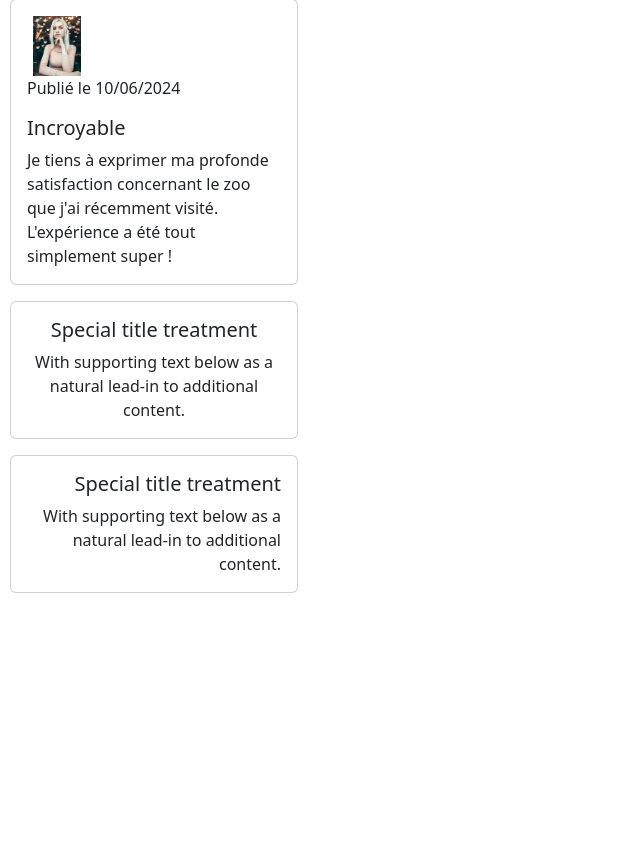
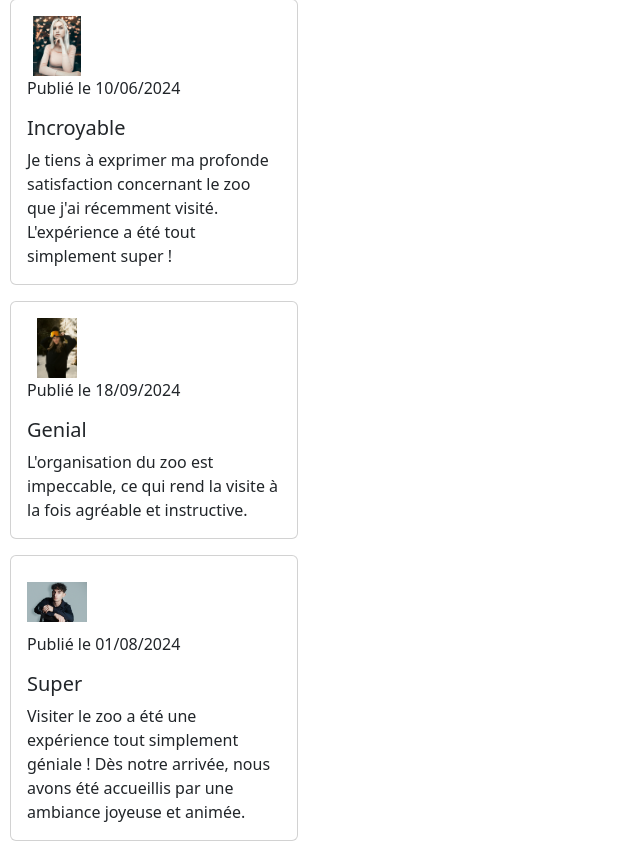
Before and after one commit to Y04N2/zooArcadia, a PHP site: page / in a window 1280 px wide. Shown: the part 480-1337 px from the top of the page, without its empty margins (0-640 px from the left). Before the commit the page ends 1073 px from the top, so only its background shows below. Run offline with PHP 8.4, Linux system fonts and the light colour scheme.

Commit message:
card avis  non fini

```diff
--- a/index.php
+++ b/index.php
@@ -69,18 +69,22 @@
          </div>
       </div>
 
-      <div class="card text-center mb-3" style="width: 18rem;">
+      <div class="card mb-3" style="width: 18rem;">
          <div class="card-body">
-            <h5 class="card-title">Special title treatment</h5>
-            <p class="card-text">With supporting text below as a natural lead-in to additional content.</p>
+            <img class="img-profile" src="/asset/picture/profiles/karsten.jpg">
+            <p class="publication-date">Publié le 18/09/2024</p>
+            <h5 class="card-title">Genial</h5>
+            <p class="card-text">L'organisation du zoo est impeccable, ce qui rend la visite à la fois agréable et instructive. </p>
 
          </div>
       </div>
 
-      <div class="card text-end" style="width: 18rem;">
+      <div class="card mb-3" style="width: 18rem;">
          <div class="card-body">
-            <h5 class="card-title">Special title treatment</h5>
-            <p class="card-text">With supporting text below as a natural lead-in to additional content.</p>
+            <img class="img-profile" src="/asset/picture/profiles/adrien-lopes.jpg">
+            <p class="publication-date">Publié le 01/08/2024</p>
+            <h5 class="card-title">Super</h5>
+            <p class="card-text">Visiter le zoo a été une expérience tout simplement géniale ! Dès notre arrivée, nous avons été accueillis par une ambiance joyeuse et animée.</p>
 
          </div>
       </div>
```
Also changed, not shown: asset/picture/profiles/adrien-lopes.jpg (added), asset/picture/profiles/antonio.jpg (added), asset/picture/profiles/brenda.jpg (added), asset/picture/profiles/david.jpg (added), asset/picture/profiles/karsten.jpg (added), 3 other files.
